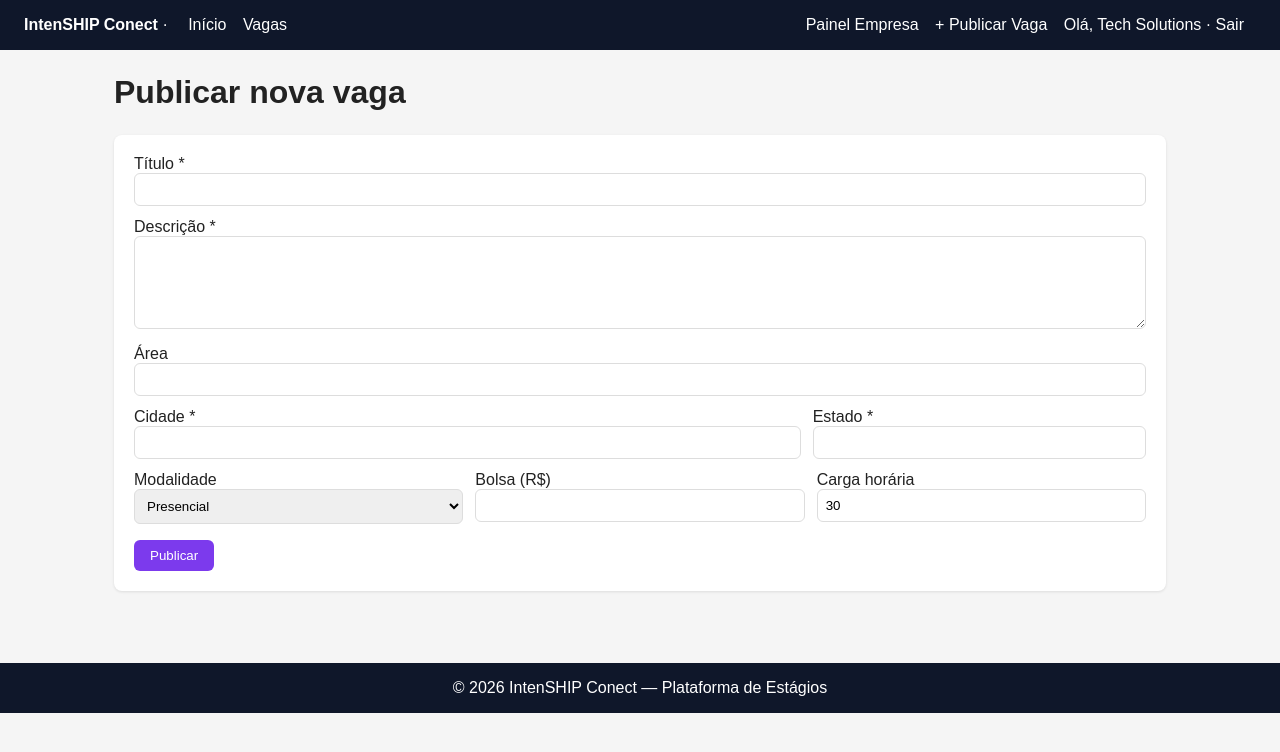
After one commit to pertile2004/Est-giosIFRS, a PHP site: page /empresa/publicar.php in a window 1280 px wide. The commit adds this page. Shown: the top 752 px of the page. Run offline with PHP 8.4, Linux system fonts and the light colour scheme; a user stored in the database is signed in.

Commit message:
Permite empresa publicar vagas e aluno se candidatar

```diff
--- /dev/null
+++ b/empresa/publicar.php
@@ -0,0 +1,60 @@
+<?php
+$pageTitle = 'Publicar Vaga';
+require_once __DIR__ . '/../includes/auth.php';
+requireEmpresa();
+
+$db = getDB();
+$empresaId = $_SESSION['perfil_id'];
+
+$erro = '';
+if ($_SERVER['REQUEST_METHOD'] === 'POST') {
+    $titulo     = trim($_POST['titulo'] ?? '');
+    $descricao  = trim($_POST['descricao'] ?? '');
+    $area       = trim($_POST['area'] ?? '');
+    $cidade     = trim($_POST['cidade'] ?? '');
+    $estado     = trim($_POST['estado'] ?? '');
+    $modalidade = $_POST['modalidade'] ?? 'presencial';
+    $bolsa      = (float)($_POST['bolsa'] ?? 0);
+    $carga      = (int)($_POST['carga_horaria'] ?? 30);
+
+    if (!$titulo || !$descricao || !$cidade || !$estado) {
+        $erro = 'Preencha os campos obrigatórios.';
+    } else {
+        $stmt = $db->prepare("INSERT INTO vagas (empresa_id,titulo,descricao,area,cidade,estado,modalidade,bolsa,carga_horaria) VALUES (?,?,?,?,?,?,?,?,?)");
+        $stmt->execute([$empresaId,$titulo,$descricao,$area,$cidade,$estado,$modalidade,$bolsa,$carga]);
+        header('Location: /teste/dashboard/empresa.php');
+        exit;
+    }
+}
+
+include __DIR__ . '/../includes/header.php';
+?>
+<div class="container">
+  <h1>Publicar nova vaga</h1>
+
+  <div class="card" style="margin-top:24px;">
+    <?php if ($erro): ?><p style="color:#900;margin-bottom:12px;"><?= $erro ?></p><?php endif; ?>
+    <form method="POST">
+      <p><label>Título *</label><br><input style="width:100%;padding:8px;" type="text" name="titulo" required></p>
+      <p style="margin-top:12px;"><label>Descrição *</label><br><textarea style="width:100%;padding:8px;" name="descricao" rows="5" required></textarea></p>
+      <p style="margin-top:12px;"><label>Área</label><br><input style="width:100%;padding:8px;" type="text" name="area"></p>
+      <p style="margin-top:12px;display:flex;gap:12px;">
+        <span style="flex:2;"><label>Cidade *</label><br><input style="width:100%;padding:8px;" type="text" name="cidade" required></span>
+        <span style="flex:1;"><label>Estado *</label><br><input style="width:100%;padding:8px;" type="text" name="estado" maxlength="2" required></span>
+      </p>
+      <p style="margin-top:12px;display:flex;gap:12px;">
+        <span style="flex:1;"><label>Modalidade</label><br>
+          <select style="width:100%;padding:8px;" name="modalidade">
+            <option value="presencial">Presencial</option>
+            <option value="remoto">Remoto</option>
+            <option value="hibrido">Híbrido</option>
+          </select>
+        </span>
+        <span style="flex:1;"><label>Bolsa (R$)</label><br><input style="width:100%;padding:8px;" type="number" name="bolsa" step="50"></span>
+        <span style="flex:1;"><label>Carga horária</label><br><input style="width:100%;padding:8px;" type="number" name="carga_horaria" value="30"></span>
+      </p>
+      <button class="btn" type="submit" style="margin-top:16px;">Publicar</button>
+    </form>
+  </div>
+</div>
+<?php include __DIR__ . '/../includes/footer.php'; ?>
--- a/includes/header.php
+++ b/includes/header.php
@@ -41,6 +41,7 @@ require_once __DIR__ . '/auth.php';
         <a href="/teste/dashboard/aluno.php">Meu Painel</a>
       <?php else: ?>
         <a href="/teste/dashboard/empresa.php">Painel Empresa</a>
+        <a href="/teste/empresa/publicar.php">+ Publicar Vaga</a>
       <?php endif; ?>
       Olá, <?= htmlspecialchars($_SESSION['nome'] ?? 'Usuário') ?> · <a href="/teste/logout.php">Sair</a>
     <?php else: ?>
```
Also changed, not shown: vaga.php (+34 -1 lines).
